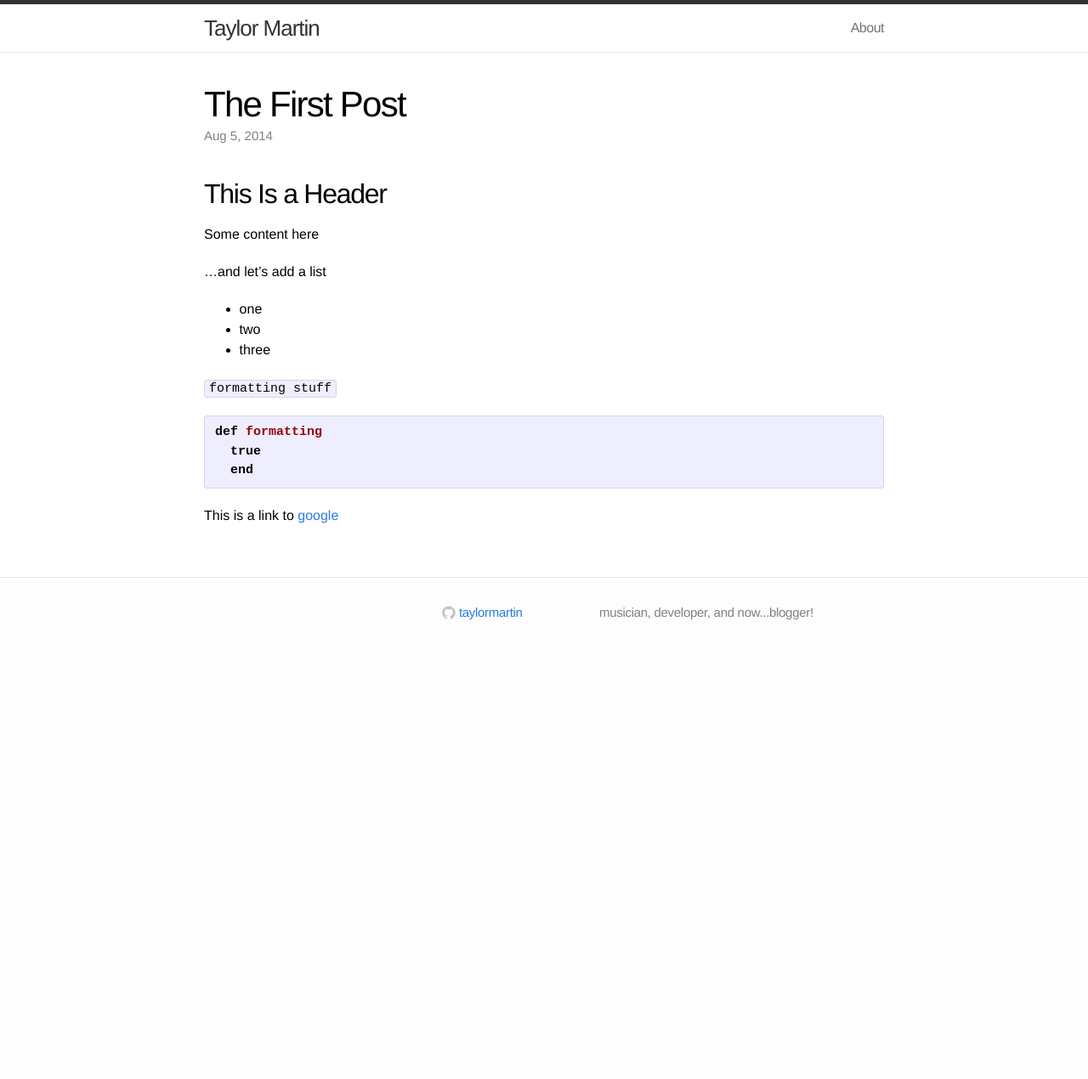
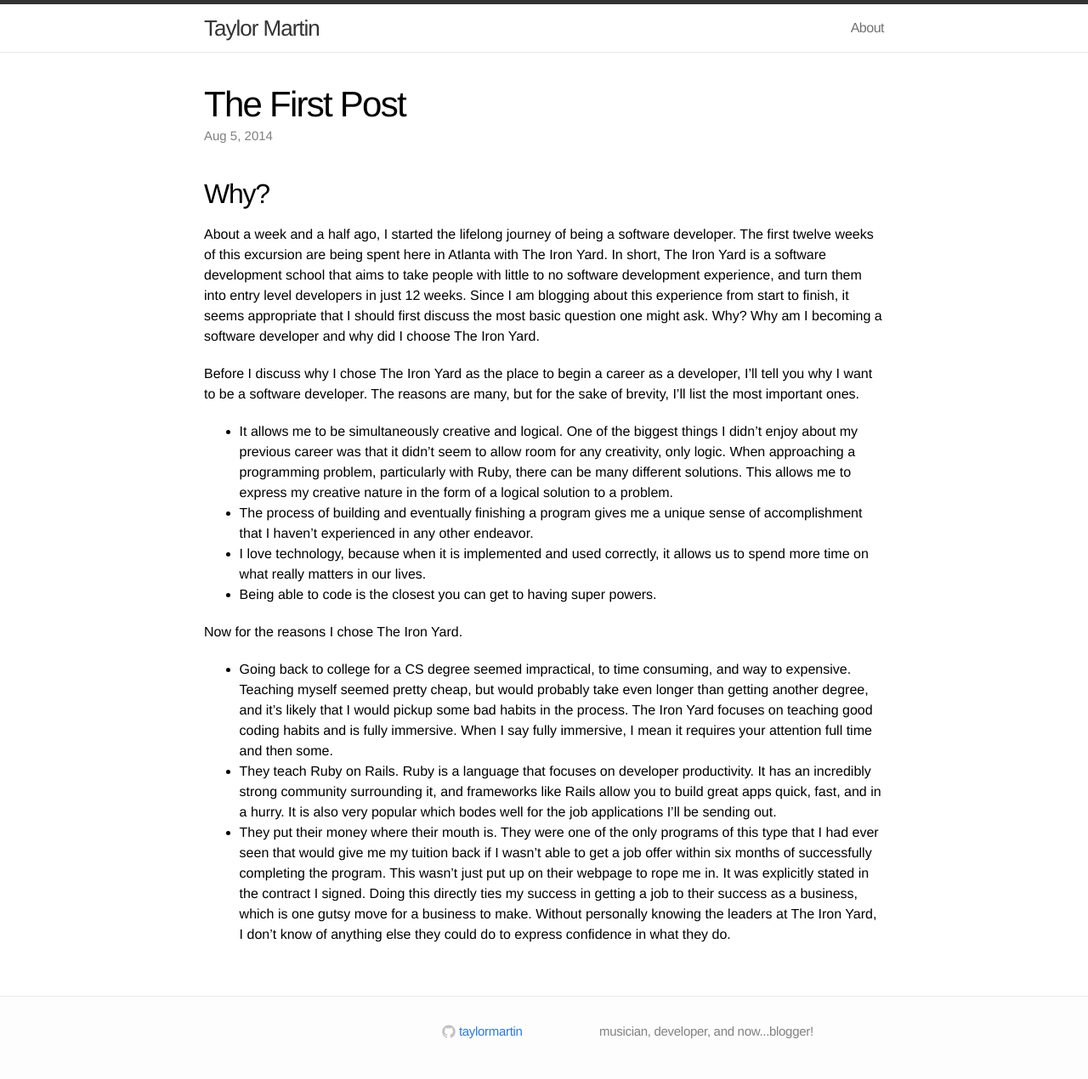
Before and after one commit to taylormartin/taylormartin.github.io, a Jekyll site: the page built from _posts/2014-08-05-first-post.markdown, in a window 1280 px wide. Shown: the whole page at 85% size. Built offline with Jekyll 4.4.1, drawn with Linux system fonts in a browser that asks for light colours; before the commit the page ends 900 px from its top, so only the background shows below that.

Commit message:
adding the first blog post

```diff
--- a/_posts/2014-08-05-first-post.markdown
+++ b/_posts/2014-08-05-first-post.markdown
@@ -5,22 +5,22 @@
 categories: jekyll update
 ---
 
-## This Is a Header
+## Why?
 
-Some content here
 
-...and let's add a list
+About a week and a half ago, I started the lifelong journey of being a software developer. The first twelve weeks of this excursion are being spent here in Atlanta with The Iron Yard. In short, The Iron Yard is a software development school that aims to take people with little to no software development experience, and turn them into entry level developers in just 12 weeks. Since I am blogging about this experience from start to finish, it seems appropriate that I should first discuss the most basic question one might ask. Why? Why am I becoming a software developer and why did I choose The Iron Yard.
 
-* one
-* two
-* three
+Before I discuss why I chose The Iron Yard as the place to begin a career as a developer, I’ll tell you why I want to be a software developer. The reasons are many, but for the sake of brevity, I’ll list the most important ones.
 
-`formatting stuff`
 
-{% highlight ruby%}
-def formatting
-  true
-  end
-{% endhighlight %}
+   * It allows me to be simultaneously creative and logical. One of the biggest things I didn’t enjoy about my previous career was that it didn’t seem to allow room for any creativity, only logic. When approaching a programming problem, particularly with Ruby, there can be many different solutions. This allows me to express my creative nature in the form of a logical solution to a problem.
+   * The process of building and eventually finishing a program gives me a unique sense of accomplishment that I haven’t experienced in any other endeavor.
+   * I love technology, because when it is implemented and used correctly, it allows us to spend more time on what really matters in our lives.
+   * Being able to code is the closest you can get to having super powers.
 
-This is a link to [google](http://google.com)
+Now for the reasons I chose The Iron Yard.
+
+
+   * Going back to college for a CS degree seemed impractical, to time consuming, and way to expensive. Teaching myself seemed pretty cheap, but would probably take even longer than getting another degree, and it’s likely that I would pickup some bad habits in the process. The Iron Yard focuses on teaching good coding habits and is fully immersive. When I say fully immersive, I mean it requires your attention full time and then some.
+   * They teach Ruby on Rails. Ruby is a language that focuses on developer productivity. It has an incredibly strong community surrounding it, and frameworks like Rails allow you to build great apps quick, fast, and in a hurry. It is also very popular which bodes well for the job applications I’ll be sending out.
+   * They put their money where their mouth is. They were one of the only programs of this type that I had ever seen that would give me my tuition back if I wasn't able to get a job offer within six months of successfully completing the program. This wasn’t just put up on their webpage to rope me in. It was explicitly stated in the contract I signed. Doing this directly ties my success in getting a job to their success as a business, which is one gutsy move for a business to make. Without personally knowing the leaders at The Iron Yard, I don’t know of anything else they could do to express confidence in what they do.
```
